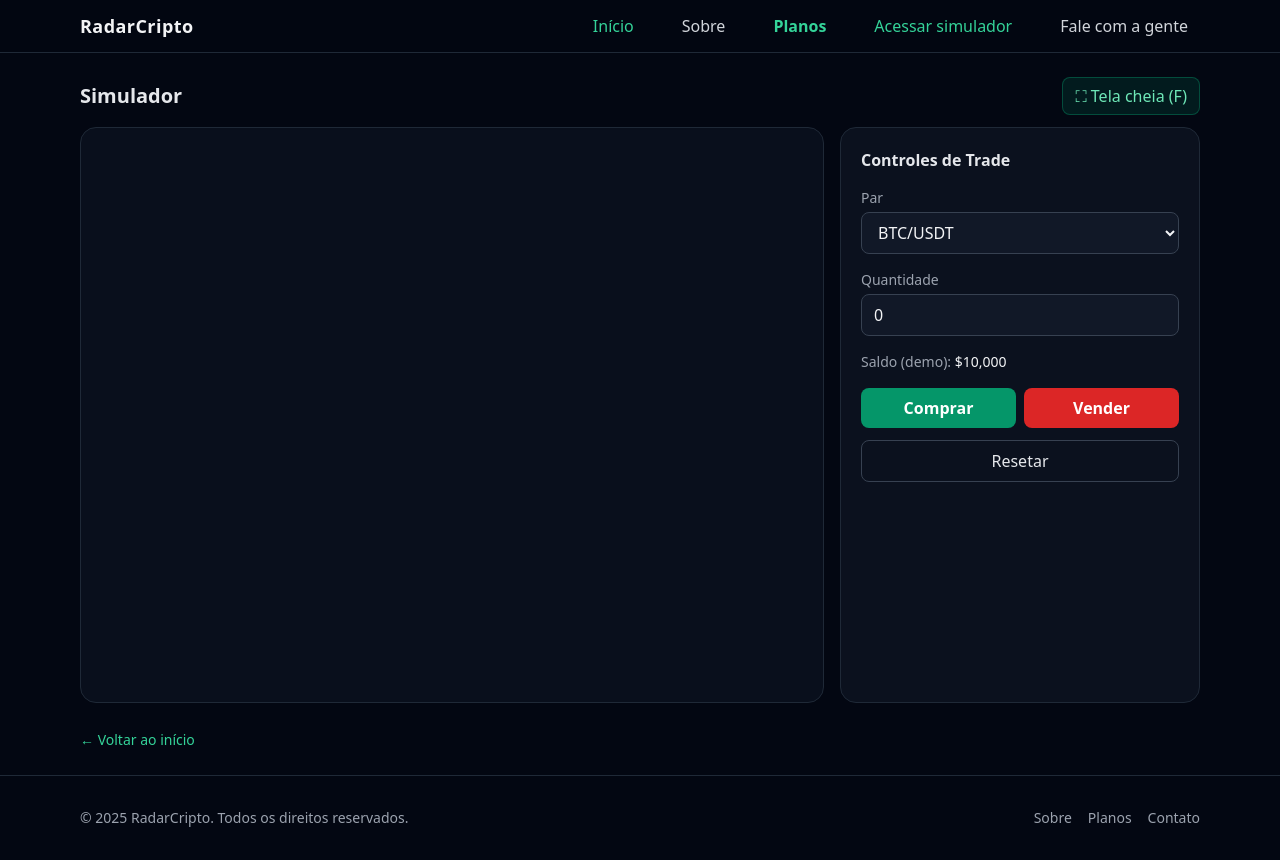
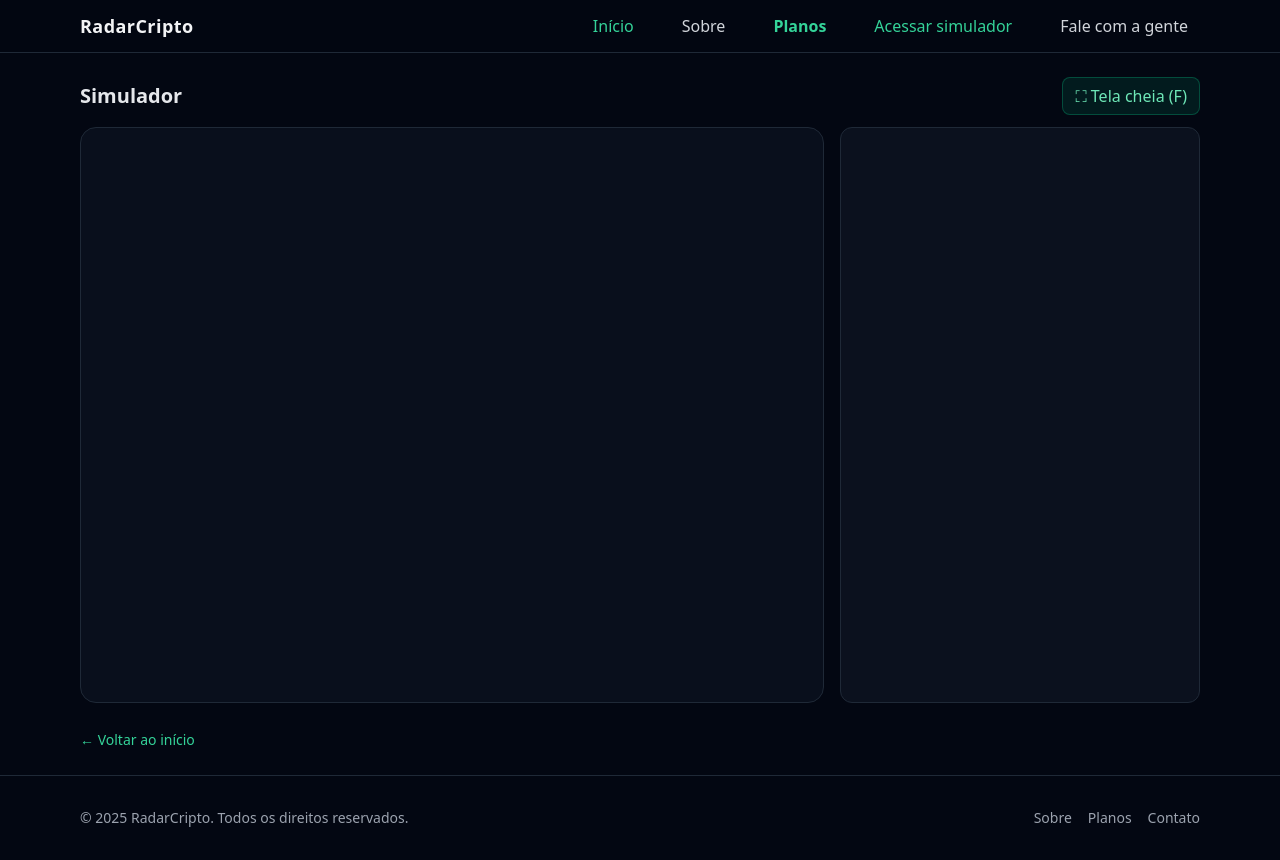
Before and after one commit to Ivanmonteiro-create/radarcripto.space, a Next.js app: page /simulator in a window 1280 px wide. Built offline with nearby package versions, Linux system fonts and the light colour scheme.

Commit message:
Update TradePanel.tsx

```diff
--- a/components/TradePanel.tsx
+++ b/components/TradePanel.tsx
@@ -1,76 +1,23 @@
 "use client";
 
-import { useState } from "react";
+import { useEffect, useState } from "react";
 
-export default function TradePanel() {
-  const [qty, setQty] = useState<number>(0);
-  const [pair, setPair] = useState("BTC/USDT");
-  const [balance, setBalance] = useState(10000);
+type Props = {
+  hidden?: boolean;
+};
 
-  function buy() {
-    alert(`Comprar ${qty} ${pair}`);
-  }
-  function sell() {
-    alert(`Vender ${qty} ${pair}`);
-  }
-  function reset() {
-    setQty(0);
-    setPair("BTC/USDT");
-    setBalance(10000);
+export default function TradePanel({ hidden = false }: Props) {
+  // … o resto do seu estado/código atual …
+
+  if (hidden) {
+    // Não renderiza nada em tela cheia
+    return null;
   }
 
   return (
-    <aside className="h-full rounded-2xl border border-gray-800 bg-gray-900/60 p-4 md:p-5">
-      <h3 className="mb-4 text-gray-200 font-semibold">Controles de Trade</h3>
-
-      <label className="block text-sm text-gray-400 mb-1">Par</label>
-      <select
-        value={pair}
-        onChange={(e) => setPair(e.target.value)}
-        className="mb-4 w-full rounded-lg border border-gray-700 bg-gray-900 px-3 py-2 text-gray-100 focus:outline-none"
-      >
-        <option>BTC/USDT</option>
-        <option>ETH/USDT</option>
-        <option>SOL/USDT</option>
-        <option>BNB/USDT</option>
-      </select>
-
-      <label className="block text-sm text-gray-400 mb-1">Quantidade</label>
-      <input
-        type="number"
-        value={qty}
-        onChange={(e) => setQty(Number(e.target.value))}
-        className="mb-4 w-full rounded-lg border border-gray-700 bg-gray-900 px-3 py-2 text-gray-100 focus:outline-none"
-      />
-
-      <div className="mb-4 text-sm text-gray-400">
-        Saldo (demo):{" "}
-        <span className="text-gray-100 font-medium">
-          ${balance.toLocaleString()}
-        </span>
-      </div>
-
-      <div className="flex gap-2">
-        <button
-          onClick={buy}
-          className="flex-1 rounded-lg bg-emerald-600 px-3 py-2 font-semibold text-white hover:bg-emerald-500"
-        >
-          Comprar
-        </button>
-        <button
-          onClick={sell}
-          className="flex-1 rounded-lg bg-red-600 px-3 py-2 font-semibold text-white hover:bg-red-500"
-        >
-          Vender
-        </button>
-      </div>
-
-      <button
-        onClick={reset}
-        className="mt-3 w-full rounded-lg border border-gray-700 px-3 py-2 text-gray-200 hover:bg-gray-800"
-      >
-        Resetar
-      </button>
-    </aside>
+    <div className="rounded-xl border border-gray-800 bg-gray-900/60 p-4">
+      {/* CONTROLES – manter seu conteúdo atual */}
+      {/* Par, Quantidade, Saldo, Comprar/Vender, Resetar... */}
+    </div>
   );
 }
```
